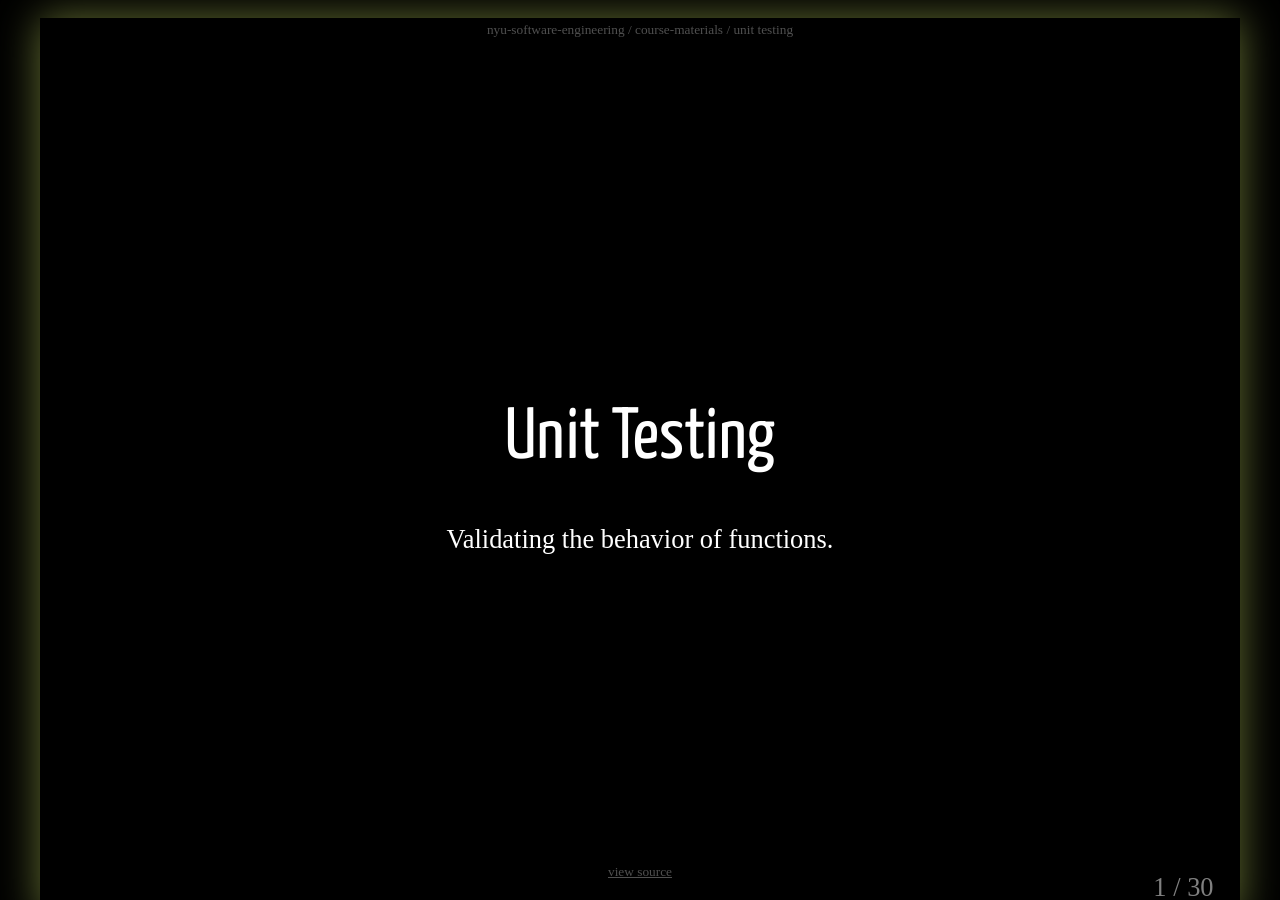
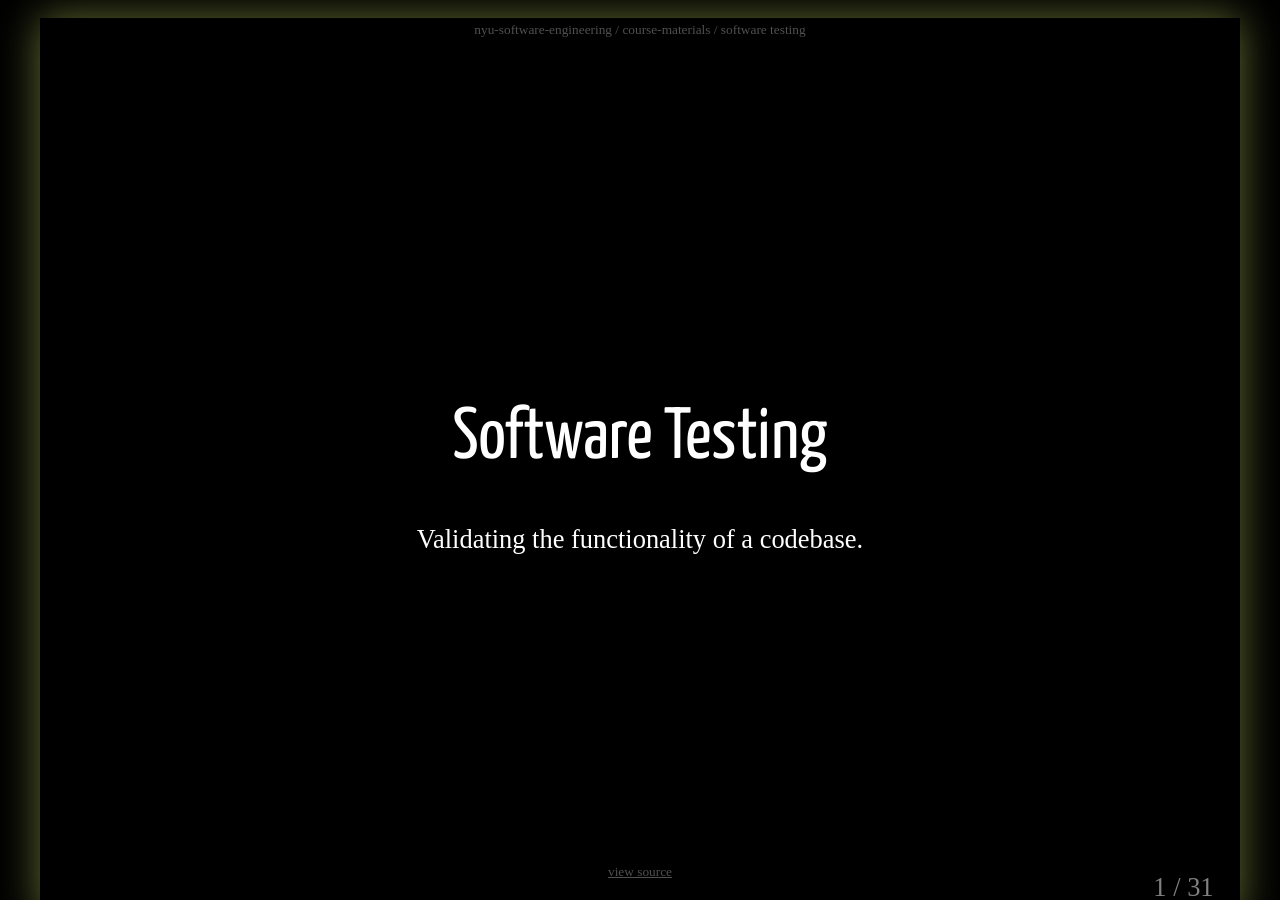
Before and after one commit to nyu-software-engineering/course-materials, a Jekyll site: the page built from slides/unit-testing.md, in a window 1280 px wide. Built offline with Jekyll 4.4.1, drawn with Linux system fonts in a browser that asks for light colours; some web fonts are replaced; part of the change alters nothing that is shown.

Commit message:
setup teardown

````diff
--- a/slides/unit-testing.md
+++ b/slides/unit-testing.md
@@ -1,28 +1,31 @@
 ---
 layout: presentation
-title: Unit Testing
-permalink: /slides/unit-testing/
+title: Software Testing
+permalink: /slides/software-testing/
 ---
 
 class: center, middle
 
-# Unit Testing
+# Software Testing
 
-Validating the behavior of functions.
+Validating the functionality of a codebase.
 
 ---
 
 # Agenda
 
 1. [Overview](#overview)
-2. [Example](#example)
-3. [Advantages](#advantages)
-4. [Test Cases](#test-cases)
-5. [Assertions](#assertions)
-6. [Best Practices](#best-practices)
-7. [Doubles](#doubles)
-8. [Javascript Testing Toolset](#tools)
-9. [Conclusions](#conclusions)
+1. [Automation](#automation)
+1. [Code Linting](#code-linting)
+1. [Unit Testing](#unit-testing)
+1. [Code Coverage](#code-coverage)
+1. [Integration Testing](#integration-testing)
+1. [User Acceptance Testing](#user-acceptance-testing)
+1. [Regression Testing](#regression-testing)
+1. [System Testing](#system-testing)
+1. [Test-Driven Development](#test-driven-development)
+1. [Behavior-Driven Development](#behavior-driven-development)
+1. [Conclusions](#conclusions)
 
 ---
 
@@ -32,153 +35,196 @@ name: overview
 
 --
 
-## Concept
+## Substance
 
-A unit is the smallest testable unit of code - typically a function, but sometimes an object or class.
+Testing helps verify that the software performs as expected.
 
 --
 
-- Unit testing verifies that each unit behaves as expected, given specific inputs.
+- Functionality
+
+--
+
+- Speed
+
+--
+
+- Load
+
+--
+
+- Security
+
+--
+
+- etc.
 
 ---
 
 template: overview
 
-## Background
+## Style
 
-Unit testing is an automated testing technique developed in 1992 by Kent Beck to solve the annoyance of manually testing code for obvious errors.
+Testing can also help verify that the software has been written well.
 
 --
 
-- originally written in Smalltalk
+- Syntax
 
 --
 
-- JUnit created by Beck as a way to teach himself Java during the course of an airplane flight from Zurich to Upsalla in 1997
+- Style
 
 --
 
-- shared with Martin Fowler, a fellow signatory with Beck of the Agile Manifesto, who helped spread it
-
---
-
-- now ported to just about every high-level programming language
+- Maintainability
 
 ---
 
 template: overview
 
-## Other languages
+## Sanity
 
-The world of unit testing frameworks for different languages that are based on the original JUnit is called **xUnit**.
+Testing can also help prove that the **software is usable** and that you haven't built it all for nil.
+
+---
+
+name: automation
+
+# Automation
 
 --
 
-- all open source, since JUnit was released open source
+## Rise of the Robots
+
+While much of running software tests can now be automated, a few tasks still require humans.
 
 --
 
-- all written in the same language that they are testing
+- Writing the tests... although this too [may become fully automated eventually](https://duckduckgo.com/?q=autogenerate+unit+tests)
+
+--
+
+- Testing whether humans are able and happy to use the software... although [some seem to think they can automate users away](https://duckduckgo.com/?q=automate+user+acceptance+testing).
 
 ---
 
-name: advantages
+name: code-linting
 
-# Advantages
+# Code Linting
 
 --
 
-## Comparison to Alternative
+## Concept
 
-Automated unit testing has many advantages over manual debugging:
+A code linter automatically checks both **syntax** and **style** of code.
 
 --
 
-- less time consuming and tedious
+- These are _especially useful in interpreted languages_ that do not report compilation errors.
 
 --
 
-- requires fewer human resources
+- A code linter performs a **static analysis** of the codebase, meaning the code does not need to be executed for it to be linted.
+
+---
+
+template: code-linting
+
+## Features
+
+A code linter is a software tool that can...
 
 --
 
-- provides immediate feedback of failures
+- be set to follow a set of code rules and standards
 
 --
 
-- allows developers to focus more on writing code
+- flag suspicious usage in code that does not meet the defined rules and standards
 
 --
 
-- more reliable than manual testing
+- auto-fix some syntax and style problems
+
+--
+
+- integrate with most popular code editors
 
 ---
 
-template: advantages
+template: code-linting
 
-## Relationship to Refactoring
+## Advantages
 
-Refactoring of existing code involves rewriting it to make it better organized and efficient without changing its observable behavior.
+Code linters offer some advantages over human code reviews, such as:
 
 --
 
-- It is often necessary to refactor code to make it more easily tested with unit tests - keep each function short and focused on a single task.
+- fast
 
 --
 
-- With automated unit testing, refactoring will not accidentally introduce errors, since any such errors that change the behavior of the code will be immediately detected by the tests (called regression tests in this context).
+- accurate
 
 --
 
-> In almost all cases, I’m opposed to setting aside time for refactoring."
->
-> -[Martin Fowler](https://martinfowler.com/), author of 'Refactoring', the book
+- consistent
+
+--
+
+- impersonal
 
 ---
 
-name: examples
+template: code-linting
 
-# Examples
+## Recommendations
+
+Use [ESLint](https://github.com/eslint/eslint) for Javascript.
 
 --
 
-## Java
-
-A unit test example in Java using JUnit:
+- An [extension](https://marketplace.visualstudio.com/items?itemName=dbaeumer.vscode-eslint) exists to integrate it into the popular Visual Studio Code IDE.
 
 --
 
-```java
-// include JUnit and assertion libraray
-import org.junit.jupiter.api.Test;
-import static org.junit.jupiter.api.Assertions.assertEquals;
+- Can be configured to test against any Javascript **coding conventions** - there are two popular competing Javascript style guides: [Google's](https://google.github.io/styleguide/jsguide.html) and [AirBnb's](https://github.com/airbnb/javascript).
 
-public class MyFirstTest {
+--
 
-    @Test
-    public void multiplicationOfZeroIntegersShouldReturnZero() {
-        MyClass tester = new MyClass(); // MyClass is tested
+- There are also plenty of people who decide on their own code styles.
 
-        // assert statements for a variety of test cases
-        assertEquals(0, tester.multiply(10, 0), "10 x 0 must be 0");
-        assertEquals(0, tester.multiply(0, 10), "0 x 10 must be 0");
-        assertEquals(0, tester.multiply(0, 0), "0 x 0 must be 0");
-    }
-}
-```
+--
+
+- Follow [these instructions](https://www.linkedin.com/learning/building-a-website-with-node-js-and-express-js-3/setting-up-eslint-and-prettier?u=2131553) - or [these](https://www.youtube.com/watch?v=SydnKbGc7W8) if you don't have a LinkedIn Learning account - to set it up ESLint with the AirBnB style guide and the Prettier reformatter.
 
 ---
 
-template: examples
+name: unit-testing
 
-## Javascript
-
-A unit test example in Javascript using `mocha`:
+# Unit Testing
 
 --
 
+## Concept
+
+A unit is the smallest testable unit of code - typically a function.
+
+--
+
+- Unit testing verifies that each unit behaves as expected, given certain inputs.
+
+---
+
+template: unit-testing
+
+## Javascript Example
+
+A unit test example in Javascript using the `mocha` unit testing framework and Node.js's built-in assertion library, `assert`:
+
 ```javascript
-// use mocha's built-in assertion library
+// use node.js's built-in assert assertion library
 const assert = require("assert")
 
 // a set of tests of array functions
@@ -194,41 +240,11 @@ describe("Array", function () {
 })
 ```
 
---
-
-If the project's `package.json` file is set up with a script called `test` that contains the command to execute the tests using, then the tests can be run from the same directory as the `package.json` file with `npm test`.
-
 ---
 
-template: examples
+template: unit-testing
 
-## Javascript (continued)
-
-A unit test example of a back-end route using `mocha`, `chai`, and the [chai-http](https://www.chaijs.com/plugins/chai-http/) extension for simple testing of routes.
-
---
-
-```javascript
-describe("GET request to /foo route", () => {
-  it("it should respond with an HTTP 200 status code and an object in the response body", done => {
-    chai
-      .request(server)
-      .get("/foo")
-      .end((err, res) => {
-        res.should.have.status(200) // use should to make BDD-style assertions
-        res.body.should.be.a("object") // our route sends back an object
-        res.body.should.have.property("success", true) // a way to check the exact value of a property of the response object
-        done() // resolve the Promise that these tests create so mocha can move on
-      })
-  })
-})
-```
-
----
-
-template: examples
-
-## Python
+## Python Example
 
 A unit test example in Python using `pytest`:
 
@@ -250,372 +266,372 @@ class Tests:
 
 ```
 
+---
+
+template: unit-testing
+
+## Features
+
+Unit tests are performed on each unit in isolation, in the sense that they...
+
 --
 
-Note that `pytest` works best when all test files are in a `tests` directory with filenames that start with `test_` and all test functions start with `test_`.
+- run in isolation and do not depend upon one-another.
 
-- just run the command `python3 -m pytest` from the main project directory to run all tests.
+--
+
+- are not concerned with user interactions or user interfaces.
+
+--
+
+- do not require any changes to the production code.
+
+--
+
+- only test code belonging to the system, not platform code, 3rd party code or external systems such as databases or APIs.
 
 ---
 
-template: examples
+template: unit-testing
 
-## Python (continued)
+## Advantages
 
-A unit test example of a back-end route using the [pytest-flask](https://pytest-flask.readthedocs.io/en/latest/index.html) extension for simple testing of routes.
+Unit testing has discrete advantages that become increasingly important as a project grows in complexity and age.
 
 --
 
-```python
-import pytest
-from project import create_app
+- Failed unit tests indicate bugs that **must** be fixed
 
-class Tests:
+--
 
-  def test_foo(self):
-      app = create_app('flask_test.cfg') # this method must be defined in production code and must return the flask app object
-      with app.test_client() as test_client:
-          response = test_client.get('/foo')
-          assert response.status_code == 200 "/foo should respond with an HTTP 200 status code"
-          response_obj = json.loads(response.data.decode('utf8')) # convert json response body data into an object
-          assert response_obj.success == True, "Expected the response object to have a property 'success' with value True"
-```
+- Unit tests are fast to write and faster run
+
+--
+
+- Running unit tests can be automated, with a human notified of any failure
 
 ---
 
-name: test-cases
+template: unit-testing
 
-# Test Cases
+## Recommendation
+
+Use [mocha](https://mochajs.org/) and [chai](https://www.chaijs.com/) for Javascript unit testing.
 
 --
 
-## Minimal Number
-
-Unit tests must test at least two scenarios, called **test cases**:
+- `mocha` is a Javascript unit test framework
 
 --
 
-- test the expected output when given valid input
+- by default it uses Node.js's built-in `assert` assertion library.
 
 --
 
-- test the expected output when given invalid input
-
---
-
-In actuality, there will usually be **many test cases** per production function for every possible variety of valid and invalid input.
+- but `chai` is a more elaborate assertion library that is ironically often paired with mocha
 
 ---
 
-name: assertions
+name: integration-testing
 
-# Assertions
+# Integration Testing
 
 --
 
 ## Concept
 
-Every unit testing framework depends upon a set of **assertions** - purported truths that are then compared against reality.
+Whereas unit testing tests units in-situ in isolation, integration testing tests units in vivo.
 
 --
 
-- An assertion is a statement that a particular predicate is going to be true - this is either true or false.
+- Unit tests are meant to validate each unit in isolation from any external influences.
 
 --
 
-- If false, the assertion fails and throws an error about what went wrong and where that happened in code
+- Integration tests are purposefully designed to test units as they interact with those outside influences.
+
+--
+
+- For example, whereas a a unit test of the front-end of a web app might make an HTTP request to a **mock server or API** and receive a **mock response** , a unit test would make an HTTP request to a **real server or API**, receivee the **real response**, to ensuree it is handled correctly.
 
 ---
 
-template: assertions
-name: assertions-1
+template: integration-testing
 
-## Typical Assertions
+## Features
 
-This is a partial list of methods in **JUnit's asssertion library** that all other testing frameworks tend to imitate:
+Integration tests...
 
 --
 
-### Equality:
+- test that all components of the system interact as expected, sending and receiving messages from one-another correctly in all expected circumstances
 
-- `assertEquals(primitive/object expected, primitive/object actual)`
-- `assertNotEquals(primitive/object expected, primitive/object actual)`
-- `assertArrayEquals(expectedArray, actualArray)`
+--
+
+- test that the system interacts with any external dependencies, such as libraries, databases, and APIs correctly
+
+--
+
+- can be of partial or full environments, including external bits like databases and services, or not
+
+--
+
+- can include user interfaces and results of particular system interactions, such as changes to content in databases and logs that result from certain actions
+
+--
+
+- can be run on one system, or across several systems
 
 ---
 
-template: assertions-1
+name: code-coverage
 
-### Truth:
-
-- `assertTrue(boolean condition)`
-- `assertFalse(boolean condition)`
-
----
-
-template: assertions-1
-
-### Existence:
-
-- `assertNull(Object object)`
-- `assertNotNull(Object object)`
-
----
-
-template: assertions-1
-
-### Sameness:
-
-- `assertSame(object1, object2)`
-- `assertNotSame(object1, object2)`
-
----
-
-name: best-practices
-
-# Best Practices
-
---
-
-## TRIPinesss
-
-According to "[Pragmatic Unit Testing in Java with JUnit](https://pragprog.com/titles/utj/pragmatic-unit-testing-in-java-with-junit)", by Andy Hunt and Dave Thoma, good unit tests are **TRIP-y**:
-
---
-
-- **T**horough
-
---
-
-- **R**epeatable
-
---
-
-- **I**ndependent
-
---
-
-- **P**rofessional
-
----
-
-template: best-practices
-
-## Three pillars
-
-According to Roy Osherove, author of "[The Art of Unit Testing](https://www.manning.com/books/the-art-of-unit-testing)", there are three main pillars of a good unit test:
-
---
-
-- **Trustworthiness** - if you don't believe your test, and find yourself verifying it or ignoring it, it's a sign you should rewrite it.
-
---
-
-- **Maintainability** - a test that is difficult to maintain and takes up more time than it saves might as well be scrapped
-
---
-
-- **Readability** - a test that is not obvious as to what it's testing is a bad test. Tests serve as a form of documentation.
-
---
-
-Listen to [a song about unit testing](https://www.youtube.com/watch?v=fXwWaE1QCS8) by Roy Osherove
-
----
-
-name: doubles
-
-# Doubles
+# Code Coverage
 
 --
 
 ## Concept
 
-Unit tests must run in isolation of one another and of external dependencies, such as databases, APIs, or other servers.
+The term `code coverage` refers to the percent of all code which is executed when unit and integration tests are run.
 
 --
 
-- Some units of production code normally depends upon an interaction with such a dependency. What to do?
+- Code coverage tools automatically calculate this as tests are run.
 
 --
 
-- Swap out that dependency with the double! - a controlled simulation of the dependency.
+- While 100% code coverage is the ideal, anywhere above 80% is pretty well-covered.
+
+---
+
+template: code-coverage
+
+## Limitations
+
+Code coverage does not indicate that the code has been tested in all possible scenarios
 
 --
 
-- Using a double will allow you to hone in on problems with your own code, not problems within the external dependency.
+- High code coverage **does not** indicate that the code is good.
+
+--
+
+- 100% code coverage **does not** indicate that the code is well-tested or that it will run well.
 
 ---
 
-template: doubles
+template: code-coverage
 
-## Types of double
+## Recommendation
 
-There are three commonly-used types of doubles.
+Use [istanbul](https://istanbul.js.org/) for Javascript code coverage analysis.
 
 --
 
-- Mocks
+- integrates well with the mocha unit testing framework
 
 --
 
-- Fakes
+- An example of using istanbul in a Node.js project's `package.json` script:
+
+```javascript
+{
+    "scripts": {
+      "test": "nyc mocha --timeout=3000"
+    }
+}
+```
 
 --
 
-- Stubs
+- Code coverage analysis could then be triggered from the command line.
+
+```bash
+npm test
+```
 
 ---
 
-template: doubles
+name: user-acceptance-testing
 
-## Mocks
-
-Mocks are replacements for external interfaces.
+# User Acceptance Testing
 
 --
 
-- The mock assumes the same name and functions as the mocked external dependency.
+## Concept
+
+User Acceptance Testing (UAT) ...
 
 --
 
-- Using a mock can determine only whether the mock has been called or not by production code, how many times it has been called, and whether or not the correct arguments are passed to it when it is called.
+- tests whether users will accept the software.
 
 --
 
-- Production code does not need to be changed to use a mock. It does not "know" that it is not connecting to the real thing.
+- i.e., verifies that the software works as expected from an end-user's point of view
 
 --
 
-- The testing framework takes care of swapping out the external dependency with a mock.
+- is a form of Integration Testing, since all the parts must inter-operate in order for the system to be used.
 
 ---
 
-template: doubles
+template: user-acceptance-testing
 
-## Stubs
+## Scripts
 
-Whereas mocks are called by production code and passed arguments in place of a real external dependency, stubs are used to return pre-defined responses to the calling code.
+User Acceptance Tests test users in specific use cases or user stories.
 
 --
 
-- For example, if your app code requires a record to be saved in a database, you might create a mock to intercept the arguments that would normally be sent to the database in place of the real thing, and create a stub that responds with a success or failure message in place of the real response that the database would send, given the supplied parameters.
+- Users are asked to run through scripts of common scenarios and interactions they might encounter using the software
 
 --
 
-- Having a mock send back a stub allows you to use unit tests to determine whether your production code handles the response correctly.
+- Each script includes a set of steps for the human tester to go through to perform the test, e.g.
+
+```
+step 1 - user goes to home page
+step 2 - clicks reservations
+step 3 - clicks on arrival date
+step 4 - the date widget should pop up with default date pre-selected
+```
+
+--
+
+- The tester then records whether the user successfully completed the task, how long it took them, and notes any problems the user encountered.
 
 ---
 
-template: doubles
+name: regression-testing
 
-## Fakes
-
-Like, mocks and stubs, fakes are used in the simulation of an external dependency. But whereas mocks and stubs are simple code substitutions for the real thing, a fake is an actually functioning replacement for the external dependency that runs on the local machine.
+# Regression Testing
 
 --
 
-- For example, if your code must connect to an API over the Internet, you might create a local HTTP server that simulates that API as your fake so you can test as if it were real.
+## Concept
+
+The term `regression testing` refers to the re-running of old tests when new tests are run.
 
 --
 
-- Since unit tests must run independently of one another, any data sent back and forth with the fake will not be saved and will not influence subsequent unit tests that interact with the fake - there is no saved state within the fake.
+- This ensures that the entire codebase works well, even when new features are developed, bugs are fixed, etc.
+
+---
+
+name: system-testing
+
+# System Testing
 
 --
 
-- The advantage of using fakes over mocks and stubs is that you get a slightly more "real" test.
+## Concept
+
+Testing of the non-functional requirements, such as ...
+
+--
+
+- **load handling** - handling the load under expected conditions
+
+--
+
+- **stress testing** - handling the load at higher-than expected conditions
+
+--
+
+- **security testing** - making sure the system and its users are safe
 
 ---
 
-name: tools
+name: test-driven-development
 
-# Testing Tools
+# Test-Driven Development
 
 --
 
-## Javascript
+## Concept
 
-The following are the recommended tools for unit testing in Node.js Javascript.
+Test-Driven Development (TDD) is the practice of writing tests, particularly unit tests, before production code is written.
+
+---
+
+template: test-driven-development
+
+## Advantages
+
+Test-Driven Development has several touted benefits:
 
 --
 
-- [mocha](https://www.npmjs.com/package/mocha) as the Javascript testing framework.
+- **code coverage** - every bit of code has a test developed for it before the code to be tested has even been written
 
 --
 
-- [chai](https://www.npmjs.com/package/chai) as the assertion library.
+- **debugging** - since tests are run with every code change, it is easy to identify the new code that created a bug
 
 --
 
-- [chai-htp](https://www.chaijs.com/plugins/chai-http/) - an extension to `chai` that simplifies testing of express.js routes.
+- **documentation** - the tests themselves become a specification of the system
 
 --
 
-- [istanbul / nyc](https://www.npmjs.com/package/nyc) for code coverage analysis.
+- **planning** - it forces developers to think about what they want their code to do before writig it
+
+---
+
+template: test-driven-development
+
+## Criticisms
+
+Test-Driven Development has been attacked on many fronts:
 
 --
 
-- [sinon](https://www.npmjs.com/package/sinon) for stubs, mocks, and fakes.
+- It is often seen as a bit too extreme -in fact, TDD originated from what is called the **eXtreme Programming** (XP) methodology.
 
 --
 
-- [faker](https://www.npmjs.com/package/faker) for any placeholder data that needs to be generated in tests (e.g. names, email addresses, database data, images, etc)
+- In most cases (for better or worse), the requirements of systems are not fully known until development starts
+
+--
+
+- It is not unusually for new requirements to surface late in the development cycle.
+
+--
+
+- Many developers consider it helpful to have an ongoing feedback loop between specifying, developing and testing.
 
 ---
 
-template: tools
+name: behavior-driven-development
 
-## Javascript (continued)
-
-- To learn more about refactoring your code to be suitable for unit testing, watch the LinkedIn Learning video "[Prepare for Testing](https://www.linkedin.com/learning/node-js-essential-training-web-servers-tests-and-deployment/prepare-for-testing)"
+# Behavior-Driven Development
 
 --
 
-- To master the syntax of `mocha` and `chai`, watch the "[Writing Unit Tests](https://www.linkedin.com/learning/javascript-test-driven-development-es6/the-purpose-of-unit-testing?u=2131553)" section of videos in the LinkedIn Learning Course, "Javascript: Test-Driven Development".
+## Concept
+
+An alternative preferred by some to Test-Driven Development is Behavior-Driven Development (BDD).
 
 --
 
-- Add `istanbul`'s code coverage tool, `nyc`, following [this StackOverflow discussion](https://stackoverflow.com/questions/16633246/code-coverage-with-mocha).
+- BDD performs all the same duties as TDD, at the same times, for the same reasons.
 
 --
 
-- Learn how to make doubles with `sinon` by watching [this video](https://www.youtube.com/watch?v=Qlmv7nox5pM) from the Grace Hopper Full Stack Academy, and reading its [documentation](https://sinonjs.org/#get-started).
-
----
-
-template: tools
-
-## Python
-
-The following are the recommended tools for unit testing in Python.
+- The difference arises from the language used in writing the code - BDD attempts to offer testing in a more human-centric language.
 
 --
 
-- [pytest](https://docs.pytest.org/en/7.2.x/) as the Python testing framework.
+- Javascript's `chai` assertion library, for example, supports either TDD or BDD style assertions, e.g.
 
 --
 
-- [pytest-flask](https://pytest-flask.readthedocs.io/en/latest/) - a module that helps test flask routes using pytest
+- A TDD-style assertion stating the expected value in a variable: `assert.equal(foo, 'bar')`
 
 --
 
-- [coverage](https://coverage.readthedocs.io/en/latest/) for code coverage analysis.
-
---
-
-- [monkeypatch](https://docs.pytest.org/en/6.2.x/monkeypatch.html) for mocking and faking.
-
---
-
-Documentation on each of these sites is reasonably good.
-
----
-
-template: tools
-
-## Python (continued)
-
-- To learn more about unit testing in Python, watch the LinkedIn Learning video "[Unit Testing and Test Driven Development](https://www.linkedin.com/learning/unit-testing-and-test-driven-development-in-python/welcome?autoplay=true&u=2131553)"
+- The same assertion in BDD-style: `expect(foo).to.equal('bar')` - notice the more human-friendly phrasing of the code.
 
 ---
 
@@ -623,12 +639,12 @@ name: conclusions
 
 # Conclusions
 
+---
+
+# Conclusions
+
+You now have experienced a nice-and-easy overview of the different categories of software testing in common practice. The next step would be to try them out!
+
 --
 
-This slide deck has attempted to give you a high-level overview of the intentions and directions of unit testing. Now go and try it.
-
 - Thank you. Bye.
-
-```
-
-```
````
